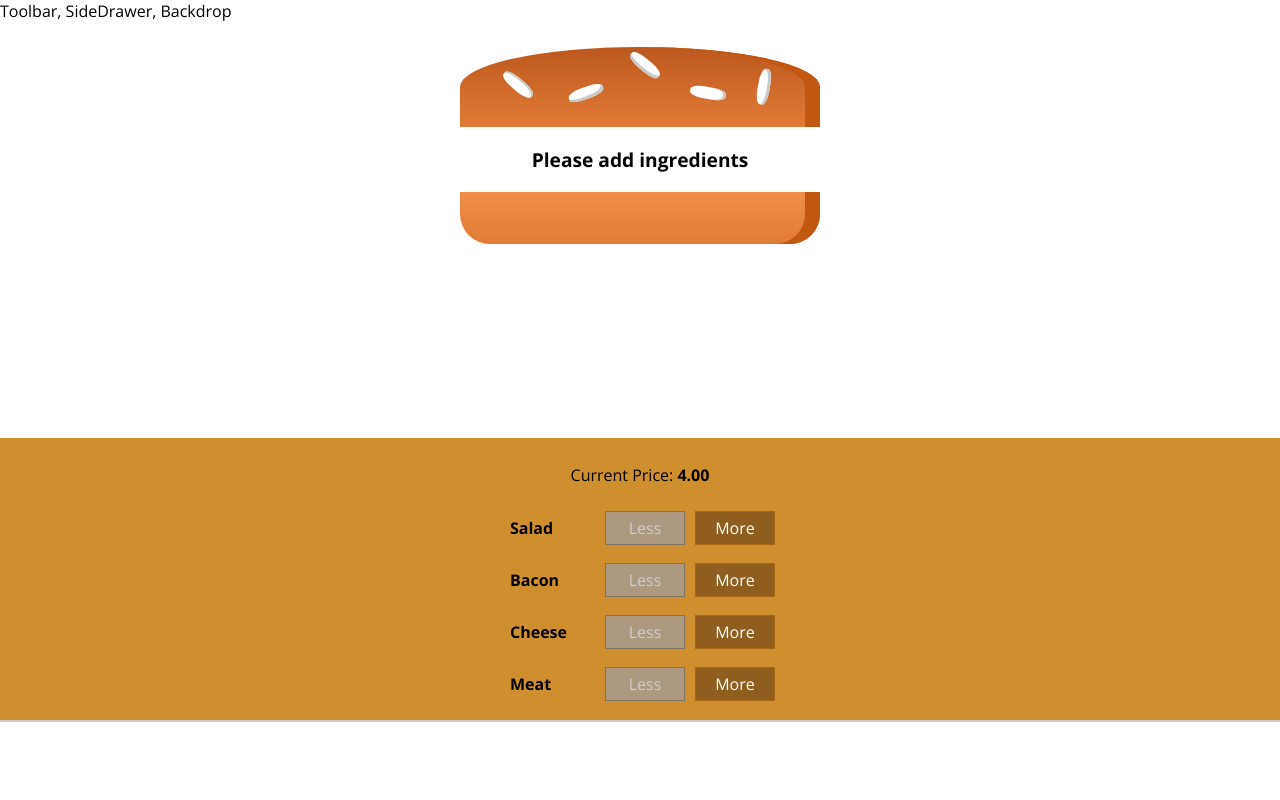
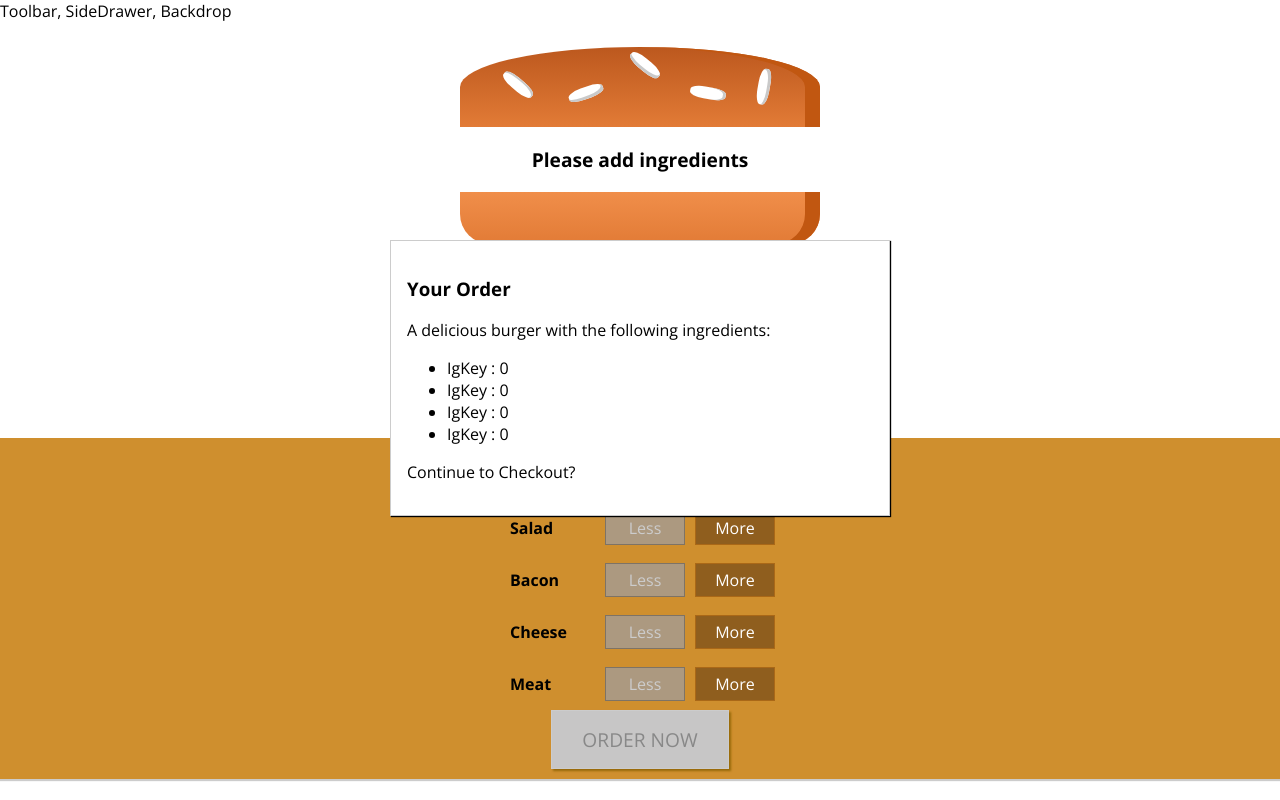
Before and after one commit to ashokkarne/burger-builder-app, a React app: page / in a window 1280 px wide. Built offline with nearby package versions, Linux system fonts and the light colour scheme.

Commit message:
Updated with Modal

```diff
--- a/src/components/Burger/BuildControls/BuildControls.css
+++ b/src/components/Burger/BuildControls/BuildControls.css
@@ -8,3 +8,45 @@
     padding:10px 0;
     background-color: #CF8F2E;
 }
+
+
+.OrderButton {
+    background-color: #DAD735;
+    outline: none;
+    cursor: pointer;
+    border: 1px solid #966909;
+    color: #966909;
+    font-family: inherit;
+    font-size: 1.2em;
+    padding: 15px 30px;
+    box-shadow: 2px 2px 2px #966909;
+}
+
+.OrderButton:hover, .OrderButton:active {
+    background-color: #A0DB41;
+    border: 1px solid #966909;
+    color: #966909;
+}
+
+.OrderButton:disabled {
+    background-color: #C7C6C6;
+    cursor: not-allowed;
+    border: 1px solid #ccc;
+    color: #888888;
+}
+
+.OrderButton:not(:disabled) {
+    animation: enable 0.3s linear;
+}
+
+@keyframes enable {
+    0% {
+        transform: scale(1);
+    }
+    60% {
+        transform: scale(1.1);
+    }
+    100% {
+        transform: scale(1);
+    }
+}
--- a/src/components/Burger/BuildControls/BuildControls.js
+++ b/src/components/Burger/BuildControls/BuildControls.js
@@ -16,6 +16,7 @@
      removed ={ () => props.ingredientRemoved(ctrl.type) }
      disabled={props.disabled[ctrl.type]}  />
 } )}
+<button className={classes.OrderButton} disabled={!props.purchasable}>ORDER NOW</button>
 </div>
 )
 
--- /dev/null
+++ b/src/components/Burger/OrderSummary/OrderSummary.js
@@ -0,0 +1,22 @@
+import React from 'react';
+import Auxiliary from '../../../hoc/Auxiliary';
+const orderSummary = (props) => {
+
+    const ingredientSummary = Object.keys(props.ingredients)
+                        .map( igKey => {
+                            return (<li key={igKey}> <span style={{textTransform:"capitalize"}}>igKey </span>
+                            : {props.ingredients[igKey]} </li>);
+                        }   );
+    return (
+<Auxiliary>
+        <h3>Your Order</h3>
+        <p> A delicious burger with  the following ingredients:</p>
+        <ul>
+        {ingredientSummary}
+        </ul>
+        <p> Continue to Checkout?</p>
+        </Auxiliary>
+    );
+}
+
+export default orderSummary;
--- /dev/null
+++ b/src/components/UI/Modal/Modal.css
@@ -0,0 +1,20 @@
+.Modal {
+    position: fixed;
+    z-index: 500;
+    background-color: white;
+    width: 70%;
+    border: 1px solid #ccc;
+    box-shadow: 1px 1px 1px black;
+    padding: 16px;
+    left: 15%;
+    top: 30%;
+    box-sizing: border-box;
+    transition: all 0.3s ease-out;
+}
+
+@media (min-width: 600px) {
+    .Modal {
+        width: 500px;
+        left: calc(50% - 250px);
+    }
+}
--- /dev/null
+++ b/src/components/UI/Modal/Modal.js
@@ -0,0 +1,11 @@
+import React from 'react';
+import classes from './Modal.css';
+const modal = (props) => {
+
+  return (  <div className={classes.Modal}>
+        {props.children}
+    </div>)
+
+}
+
+export default modal;
--- a/src/containers/BurgerBuilder/BurgerBuilder.js
+++ b/src/containers/BurgerBuilder/BurgerBuilder.js
@@ -2,6 +2,8 @@
 import Auxiliary from '../../hoc/Auxiliary';
 import Burger from '../../components/Burger/Burger';
 import BuildControls from '../../components/Burger/BuildControls/BuildControls';
+import Modal from '../../components/UI/Modal/Modal';
+import OrderSummary from '../../components/Burger/OrderSummary/OrderSummary';
 const IGREDIENT_PRICES = {
     salad:0.5,
     bacon:0.7,
@@ -17,9 +19,26 @@
          cheese:0,
          meat:0
      },
-     totalPrice:4
+     totalPrice:4,
+     purchasable:false
  }
 
+updatePurchasable = (ingredients)=>{
+
+  //  const ingredients = {...this.state.ingredients};
+
+    const sum =  Object.keys(ingredients).map( igKey =>
+        { return ingredients[igKey];  }).reduce( (sum, currentValue) => {
+            return sum+currentValue;
+        },0  );
+
+
+        this.setState( {
+
+            purchasable:  sum >0
+
+        });
+}
 
  addIngredientHandler = (type) => {
 
@@ -33,7 +52,7 @@
     const updatedPrice = this.state.totalPrice+price;
 
     this.setState({totalPrice:updatedPrice, ingredients:updatedIgredients });
-
+    this.updatePurchasable(updatedIgredients);
  }
 
  removeIngredientHandler = (type) => {
@@ -51,7 +70,7 @@
     const updatedPrice = this.state.totalPrice-price;
 
     this.setState({totalPrice:updatedPrice, ingredients:updatedIgredients });
-
+    this.updatePurchasable(updatedIgredients);
  }
 
 
@@ -66,11 +85,13 @@
 
         return  (
             <Auxiliary>
+            <Modal> <OrderSummary ingredients= {this.state.ingredients }/> </Modal>
             <Burger ingredients= {this.state.ingredients} />
             <BuildControls ingredientAdded={this.addIngredientHandler}
             ingredientRemoved = {this.removeIngredientHandler}
              disabled= {disabledInfo}
-             price= {this.state.totalPrice} />
+             price= {this.state.totalPrice}
+             purchasable={this.state.purchasable}/>
             </Auxiliary>
          );
 
```
Also changed, not shown: src/components/Burger/BuildControls/BuildControl/BuildControl.css (line endings or trailing spaces), src/components/UI/Backdrop/Backdrop.js (added).
